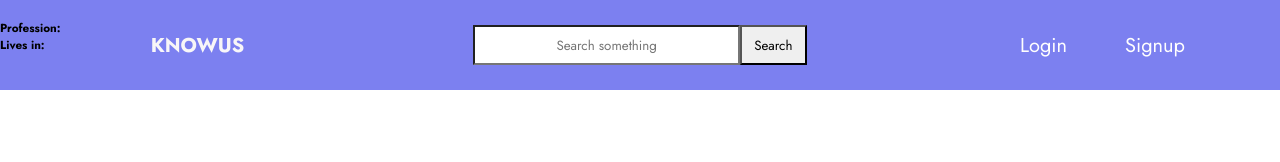
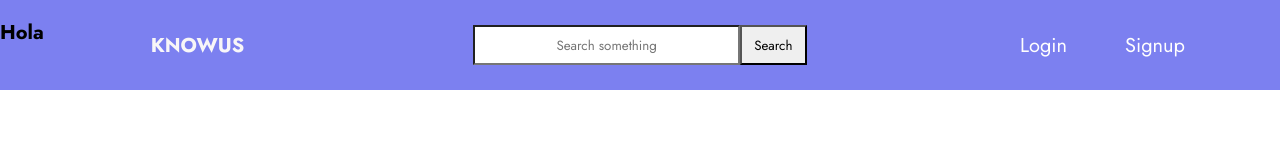
Before and after one commit to leoncan122/KnowUs-App, a React (Create React App) app in the folder client/: page /profile/edit in a window 1280 px wide. Shown: the top 162 px of the page. Built offline with nearby package versions, Linux system fonts and the light colour scheme.

Commit message:
creado el archivo  EditProfile

```diff
--- a/client/src/App.js
+++ b/client/src/App.js
@@ -7,6 +7,7 @@ import TopNavbar from "./components/navigation/topNavbar/TopNavbar";
 import BottomNavbar from "./components/navigation/bottomNavbar/BottomNavbar";
 import Home from "./components/home/Home";
 import ProfilePrueba from "./components/asideUserInfo/ProfilePrueba";
+import EditProfile from "./pages/editProfile/EditProfile";
 // import { userContext } from "./context/userContext";
 
 function App() {
@@ -20,7 +21,9 @@ function App() {
 
                 <Route path="/register" component={SingUp} />
 
-                <Route path="/profile" component={ProfilePrueba} />
+                <Route exact path="/profile" component={ProfilePrueba} />
+
+                <Route path="/profile/edit" component={EditProfile} />
             </Switch>
             <BottomNavbar />
         </div>
--- /dev/null
+++ b/client/src/pages/editProfile/EditProfile.js
@@ -0,0 +1,9 @@
+import React from "react";
+
+export default function () {
+    return (
+        <div>
+            <h1>Hola</h1>
+        </div>
+    );
+}
```
